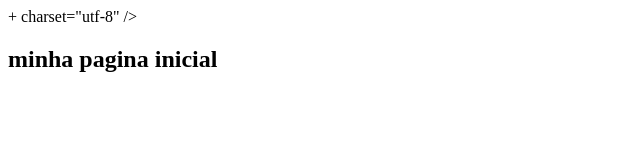
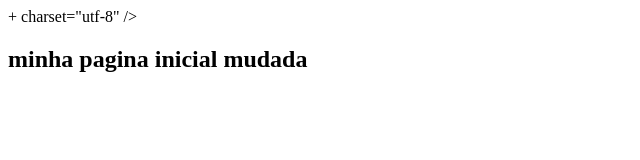
Before and after one commit to cells86/projeto-curso-git, a plain HTML site: page index.html in a window 1280 px wide. Shown: the whole page, without its empty margins (0-640 px from the left). Drawn offline with Linux system fonts and the light colour scheme.

Commit message:
Mudança no titulo da pagina

```diff
--- a/index.html
+++ b/index.html
@@ -6,6 +6,6 @@
     </head>
     <body
     <h2>
-        <h2>minha pagina inicial</h2>
+        <h2>minha pagina inicial mudada</h2>
     </body>
 </html>
```
